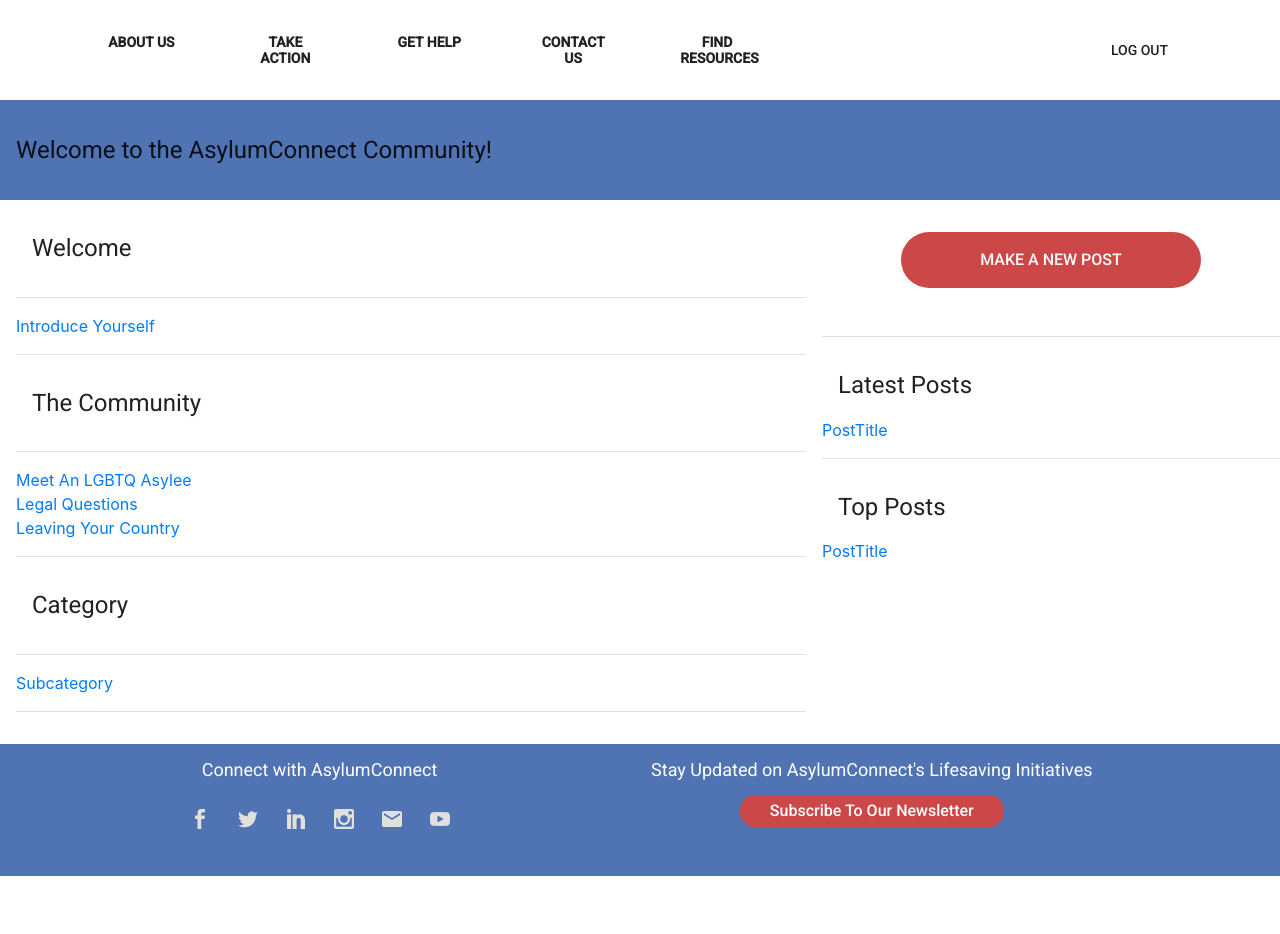
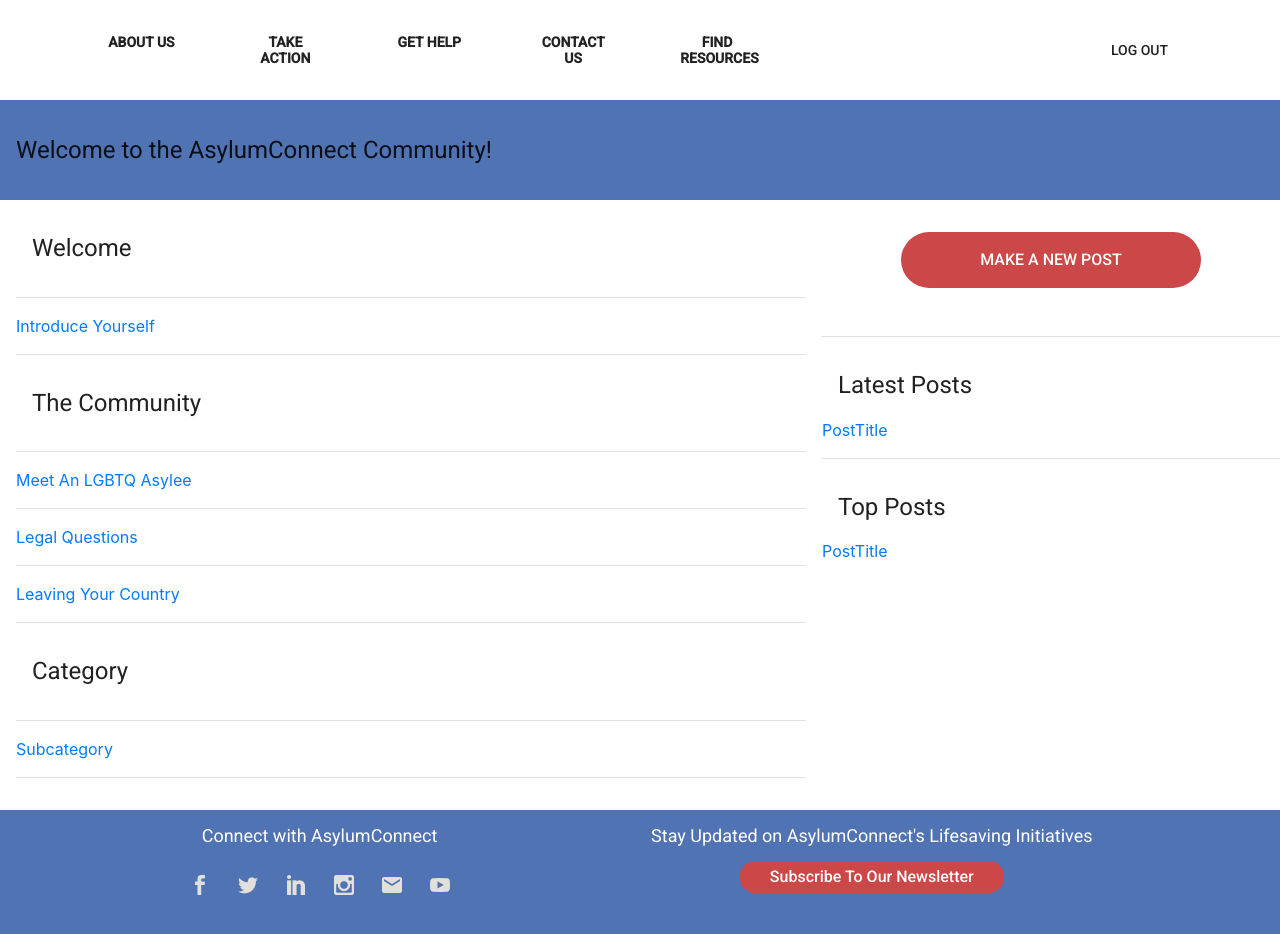
Before and after one commit to weareinreach/asylumconnect-communities, a React (Create React App) app in the folder client/: page /Main in a window 1280 px wide. Shown: the top 934 px of the page. Before the commit the page ends 876 px from the top, so only its background shows below. Built offline with nearby package versions, Linux system fonts and the light colour scheme; no server answers.

Commit message:
MainPage changes

```diff
--- a/client/src/screens/MainPage.js
+++ b/client/src/screens/MainPage.js
@@ -37,6 +37,11 @@
   justify-content: space-around;
   align: left;
 `;
+
+//const CardHeader = styled.div`
+//    display: flex;
+//    flex-direction:row;
+//`;
 
 const WelcomeHeader = withStyles({
   root: {
@@ -86,6 +91,9 @@
   display: flex;
   flex-direction: column;
   flex-grow: 1;
+  borderRight: '0.1px solid black';
+  borderColor: 'black';
+  padding: '0.5em';
 `;
 
 
@@ -236,12 +244,14 @@
               <CategoryLayout>
                 <CardHeader title="Welcome"/>
                 <SubCategoryDivider/>
-                <a href="/Introduce Yourself">Introduce Yourself<br/></a>
+                <a href="/Introduce Yourself">Introduce Yourself</a>
                 <SubCategoryDivider/>
                 <CardHeader title="The Community"/>
                 <SubCategoryDivider/>
                 <a href="/Meet An LGBTQ Asylee">Meet An LGBTQ Asylee<br/></a>
+                <SubCategoryDivider/>
                 <a href="/Legal Questions">Legal Questions<br/></a>
+                <SubCategoryDivider/>
                 <a href="/Leaving Your Country">Leaving Your Country<br/></a>
                 <SubCategoryDivider/>
                 <CardHeader title="Category"/>
```
